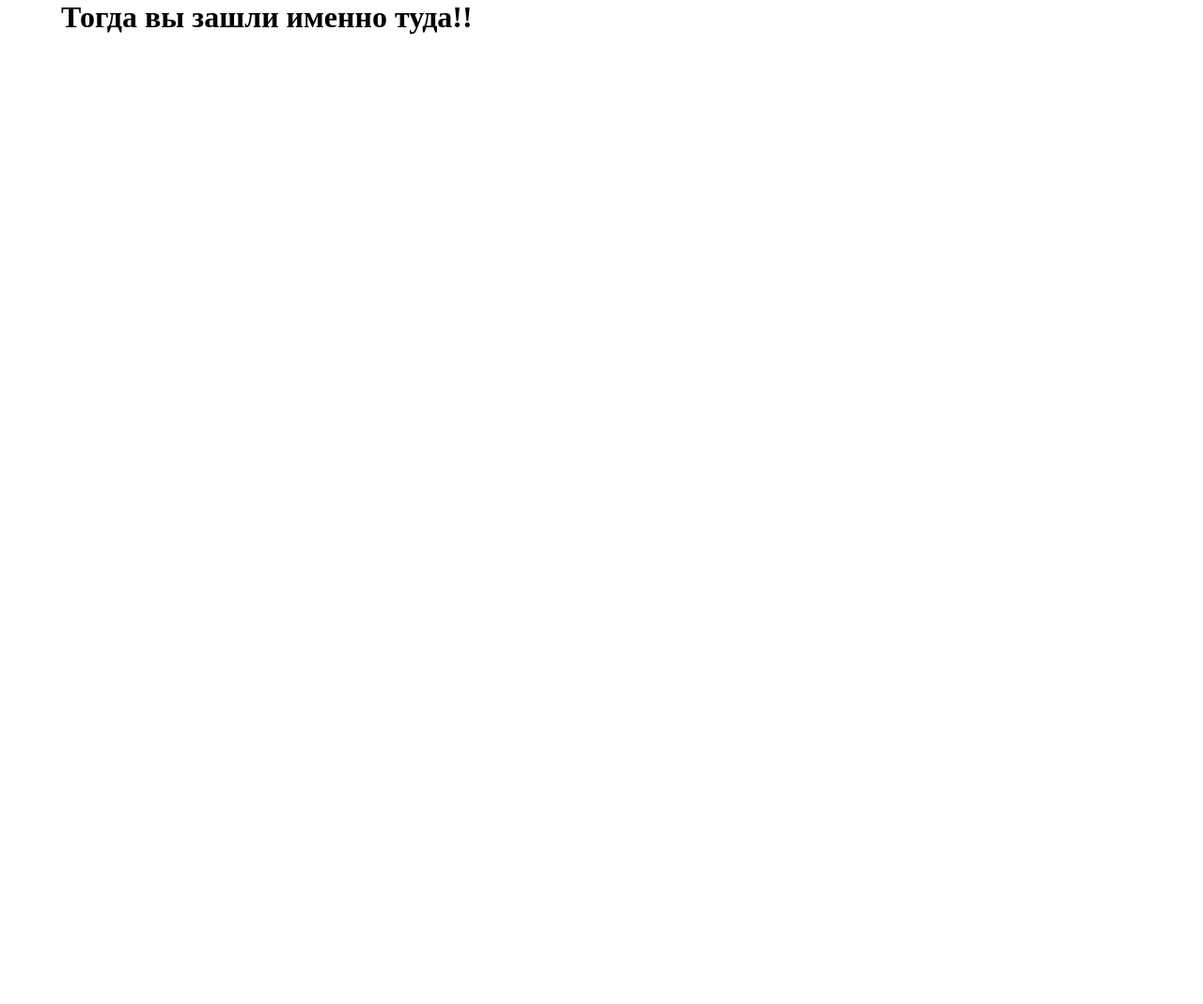
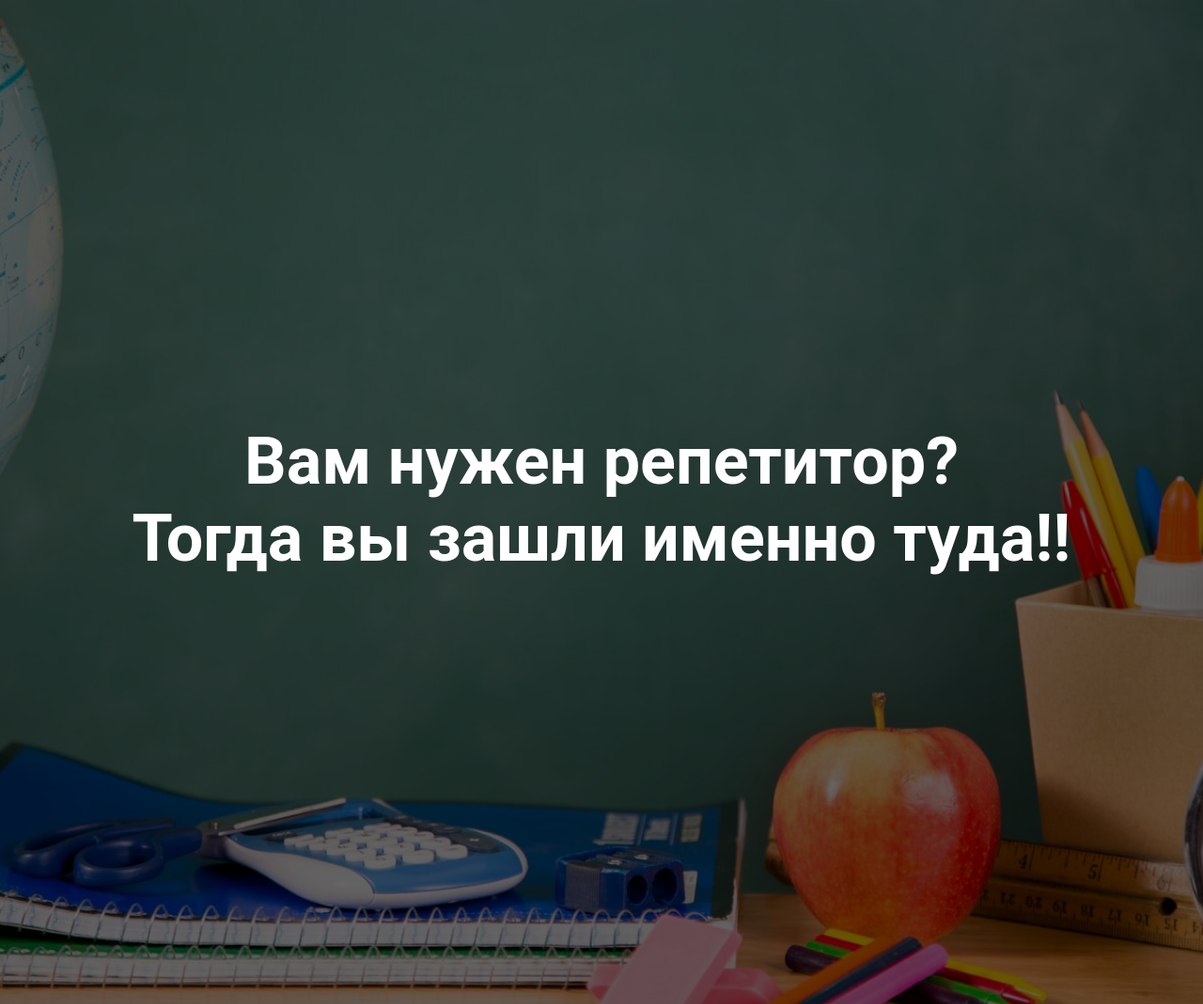
Before and after one commit to AsgurDjons/repetitir, a website: page src/pug/index.pug in a window 1280 px wide. Shown: the top 1069 px of the page at 94% size. Before the commit the page ends 800 px from the top, so only its background shows below. Drawn offline with nearby package versions, Linux system fonts and the light colour scheme; files that its build step writes are made by us from their sources; files whose address does not match are found by name.

Commit message:
setting up jobs
texts

```diff
--- a/src/js/script.js
+++ b/src/js/script.js
@@ -1,16 +1,11 @@
 window.addEventListener('DOMContentLoaded', () => {
-console.log('s');
-
 
 function showHeader() {
     let header = document.querySelector('.header');
-    header.textContent = 'Тогда вы зашли именно туда!!';
+    setTimeout(() => {
+        header.innerHTML = `Вам нужен репетитор? <br> Тогда вы зашли именно туда!!`;
+    }, 2000);
 }
-setTimeout(showHeader, 3000);
-
-
-
-
-
+showHeader();
 
 });
--- a/src/pug/index.pug
+++ b/src/pug/index.pug
@@ -5,8 +5,13 @@ html(lang="ru")
     meta(name="viewport", content="width=device-width, initial-scale=1.0")
     title Репетитор
     link(rel="stylesheet", href="css/style.min.css")
-    script(src="js/script.js")
   body
-  header
-    div.container.bg-header
-      h1.header Вам нужен репетитор?
+  header.bg-header
+    div.blackout
+      div.container
+        h1.header Вам нужен репетитор?
+
+
+
+
+  script(src="js/script.js")
--- a/src/sass/block/_header.scss
+++ b/src/sass/block/_header.scss
@@ -0,0 +1,16 @@
+.bg-header {
+    min-height: 1200px;
+    background: url('../img/bgheader.jpg') center (center / cover) no-repeat;
+}
+
+.blackout {
+    min-height: 1200px;
+    background-color: rgba(0,0,0,.6);
+}
+
+.header {
+    font-size: 70px;
+    color: white;
+    padding-top: 450px;
+    text-align: center;
+}
--- a/src/sass/style.scss
+++ b/src/sass/style.scss
@@ -5,6 +5,7 @@
 * {
     margin: 0 auto;
     padding: 0px 0px;
+	font-family: 'Roboto', sans-serif
 }
 
 .container {
```
Also changed, not shown: gulpfile.js (+13 -18 lines), src/css/style.min.css, src/fonts/Roboto-Black.ttf (added), src/fonts/Roboto-BlackItalic.ttf (added), src/fonts/Roboto-Bold.ttf (added), src/fonts/Roboto-BoldItalic.ttf (added), src/fonts/Roboto-Italic.ttf (added), src/fonts/Roboto-Light.ttf (added), src/fonts/Roboto-LightItalic.ttf (added), src/fonts/Roboto-Medium.ttf (added), src/fonts/Roboto-MediumItalic.ttf (added), src/fonts/Roboto-Regular.ttf (added), src/fonts/Roboto-Thin.ttf (added), src/fonts/Roboto-ThinItalic.ttf (added), 2 more files.
